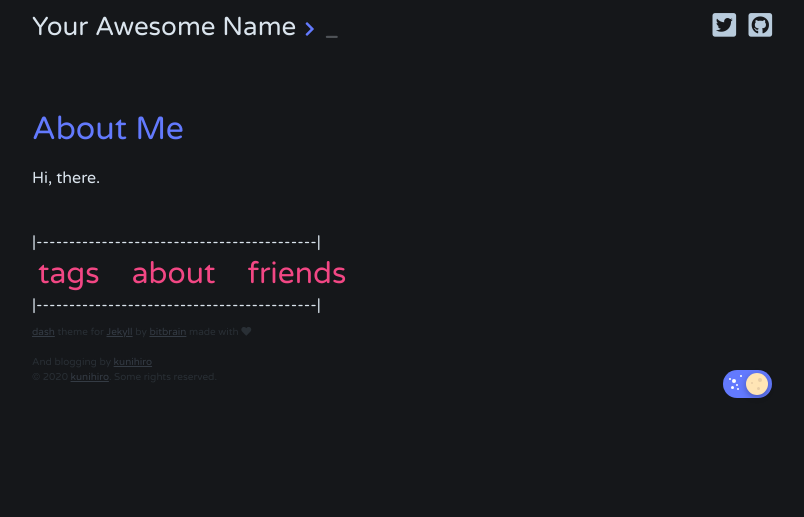
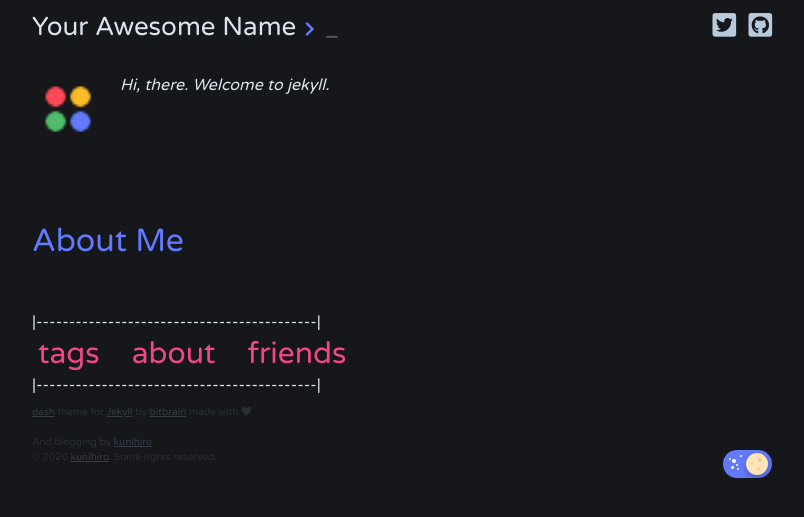
Before and after one commit to bitbrain/jekyll-dash, a Jekyll site: the page built from bottom_bar/about.md, in a window 1280 px wide. Shown: the top 517 px of the page, without its empty margins (238-1042 px from the left). Built offline with Jekyll 4.4.1, drawn with Linux system fonts in a browser that asks for light colours; our own code applies the rules of GitHub Pages for plain Markdown files.

Commit message:
Update about.md

```diff
--- a/bottom_bar/about.md
+++ b/bottom_bar/about.md
@@ -2,6 +2,10 @@
 layout: default
 ---
 
+{% unless site.dash.show_author == false %}
+  {% include author.html %}
+{% endunless %}
+
+<br>
+
 # About Me
-
-Hi, there.
```
